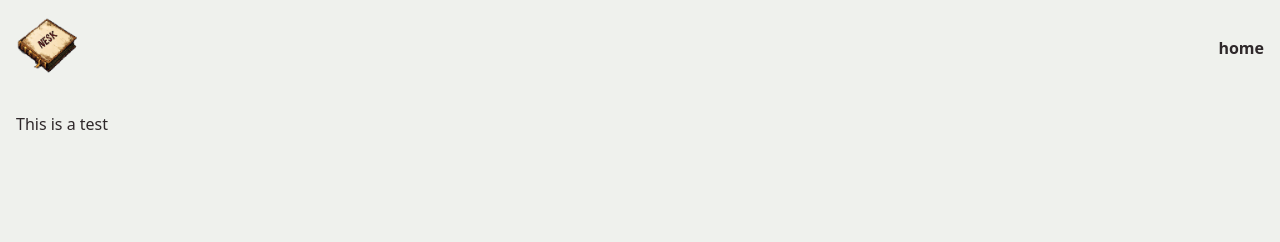
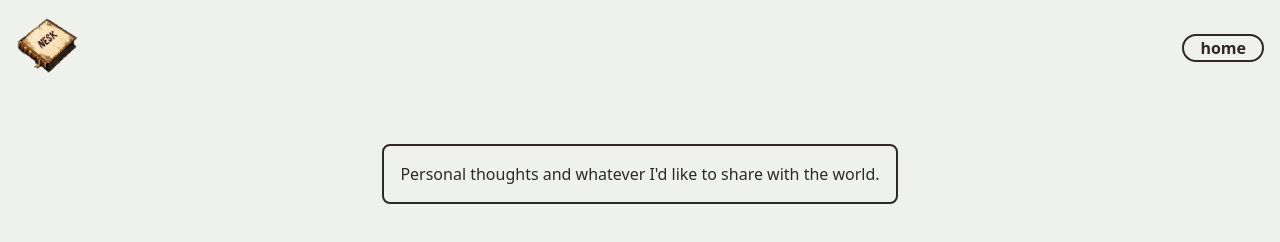
Before and after one commit to elvisnipah/a-new-blog, an Astro site: page / in a window 1280 px wide. Built offline with nearby package versions, Linux system fonts and the light colour scheme; Astro itself is replaced by a stand-in of ours.

Commit message:
minor changes to front page & header

```diff
--- a/src/components/Header.astro
+++ b/src/components/Header.astro
@@ -3,13 +3,13 @@ import { Image } from "astro:assets"
 import neskLogoSmall from "../../src/assets/nesk-logo-small.png"
 ---
 
-<header class="flex justify-between items-center p-4">
+<header class="flex justify-between items-center p-4 w-full">
     <a href="/">
         <Image src={neskLogoSmall} class="w-16" alt="Logo of a book with the letters 'N.E.S.K.'" />
     </a>
 
-    <span class="font-bold">
+    <a href="/" class="border-2 border-raisin-black px-4 rounded-2xl hover:underline hover:border-flame hover:shadow-md hover:shadow-flame"><span class="font-bold">
         home
-    </span>
+    </span></a>
 
 </header>
--- a/src/layouts/Layout.astro
+++ b/src/layouts/Layout.astro
@@ -20,9 +20,9 @@ const { title, description } = Astro.props;
 		<title>{title}</title>
 	</head>
 
-	<body>
+	<body class="flex items-center flex-col">
 		<Header />
-		<main class="p-4"><slot /></main>
+		<main class="p-4 flex flex-col items-center justify-center max-w-[768px]"><slot /></main>
 
 	</body>
 </html>
--- a/src/pages/index.astro
+++ b/src/pages/index.astro
@@ -3,5 +3,5 @@ import Layout from "../layouts/Layout.astro";
 ---
 
 <Layout title="Elvis' blog" description="Home page of my blog">
-	This is a test
+	<div class="text-center mt-8 border-2 border-black p-4 rounded-lg">Personal thoughts and whatever I'd like to share with the world.</div>
 </Layout>
```
